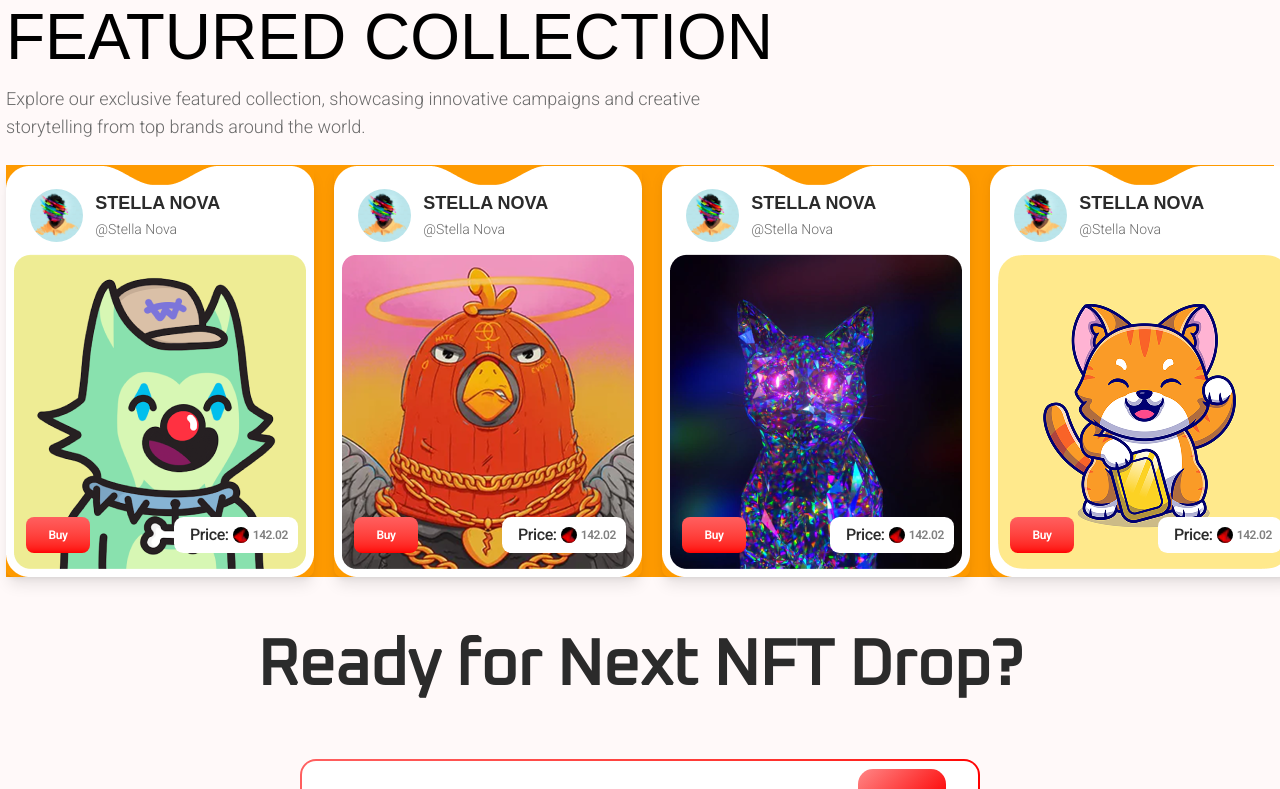
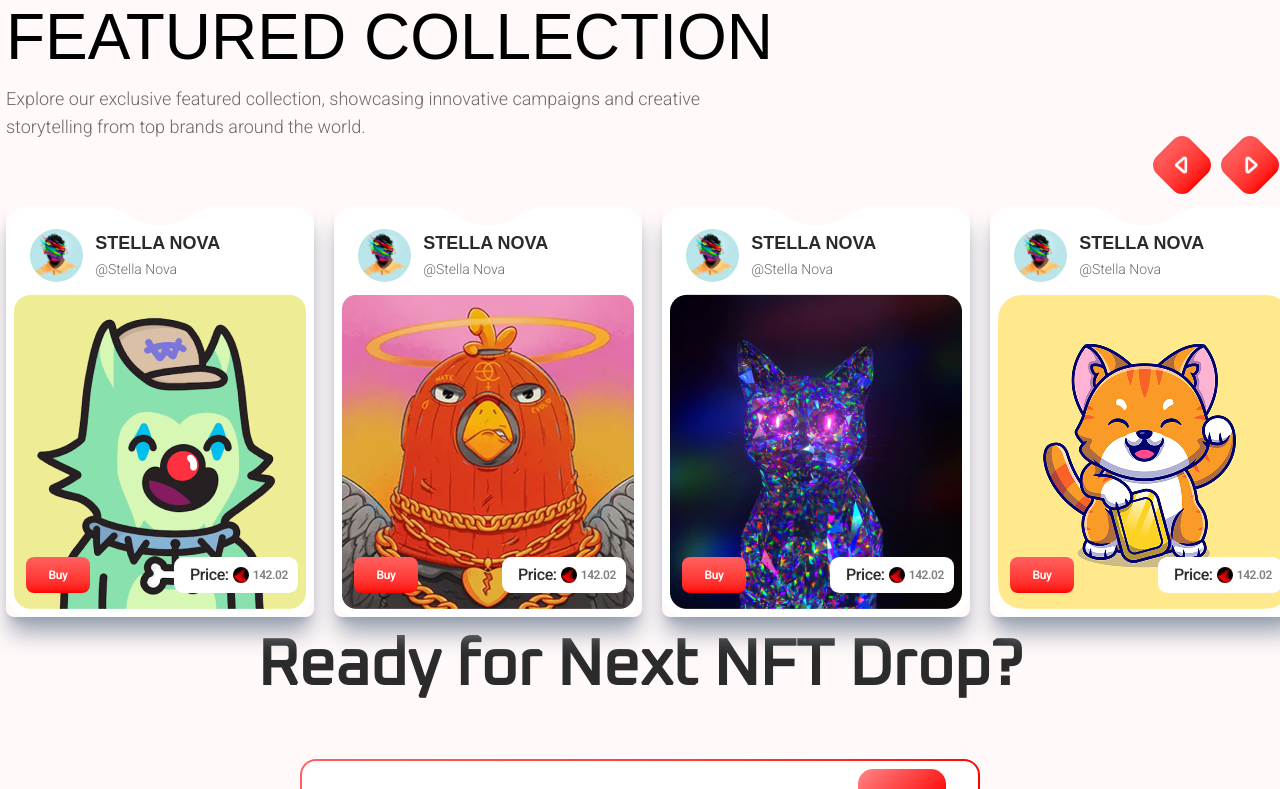
Before and after one commit to muznahrehman21/NFT, a React (Vite) app: page / in a window 1280 px wide. Shown: the part 560-1349 px from the top of the page. Built offline with nearby package versions, Linux system fonts and the light colour scheme.

Commit message:
made buttons

```diff
--- a/src/components/FeaturedCollection.jsx
+++ b/src/components/FeaturedCollection.jsx
@@ -1,5 +1,6 @@
 import React from "react";
 import Card from "./cards/Card";
+import Diamondbutton from "./buttons/Diamondbutton";
 1;
 function FeaturedCollection() {
   return (
@@ -12,8 +13,12 @@ function FeaturedCollection() {
           Explore our exclusive featured collection, showcasing innovative
           campaigns and creative storytelling from top brands around the world.
         </p>
+        <div className="flex flex-row justify-end items-center gap-5">
+          <Diamondbutton icon="/l.png" />
+          <Diamondbutton />
+        </div>
       </div>
-      <div className="flex flex-row justify-between items-center gap-5 bg-amber-500 mt-6">
+      <div className="flex flex-row justify-between items-center gap-5 mt-4">
         <Card />
         <Card avatar="/C2.png" />
         <Card avatar="/C3.png" />
--- /dev/null
+++ b/src/components/buttons/Diamondbutton.jsx
@@ -0,0 +1,11 @@
+import React from "react";
+
+function DiamondButton({ icon = "/r.png" }) {
+  return (
+    <button className="flex justify-center items-center bg-gradient-to-b from-[#FF5F5F] to-[#FF0000] shadow-inner rounded-xl w-12 h-12 rotate-[-45deg]">
+      <img src={icon} alt="" className="w-5 h-5 rotate-[45deg]" />
+    </button>
+  );
+}
+
+export default DiamondButton;
--- a/src/components/cards/Card.jsx
+++ b/src/components/cards/Card.jsx
@@ -4,7 +4,7 @@ import Button1 from "../buttons/Button1";
 function Card({ buy = true, avatar = "/C1.png" }) {
   return (
     <div
-      className="relative flex flex-col justify-center items-center bg-no-repeat bg-center shadow-lg px-4 py-4 rounded-lg w-[308px] h-103 text-center"
+      className="relative flex flex-col justify-center items-center bg-no-repeat bg-center shadow-gray-400 shadow-xl px-4 py-4 rounded-lg w-[308px] h-103 text-center"
       style={{ backgroundImage: "url('/card.png')" }}
     >
       {/* card content */}
```
Also changed, not shown: public/l.png (added), public/r.png (added).
